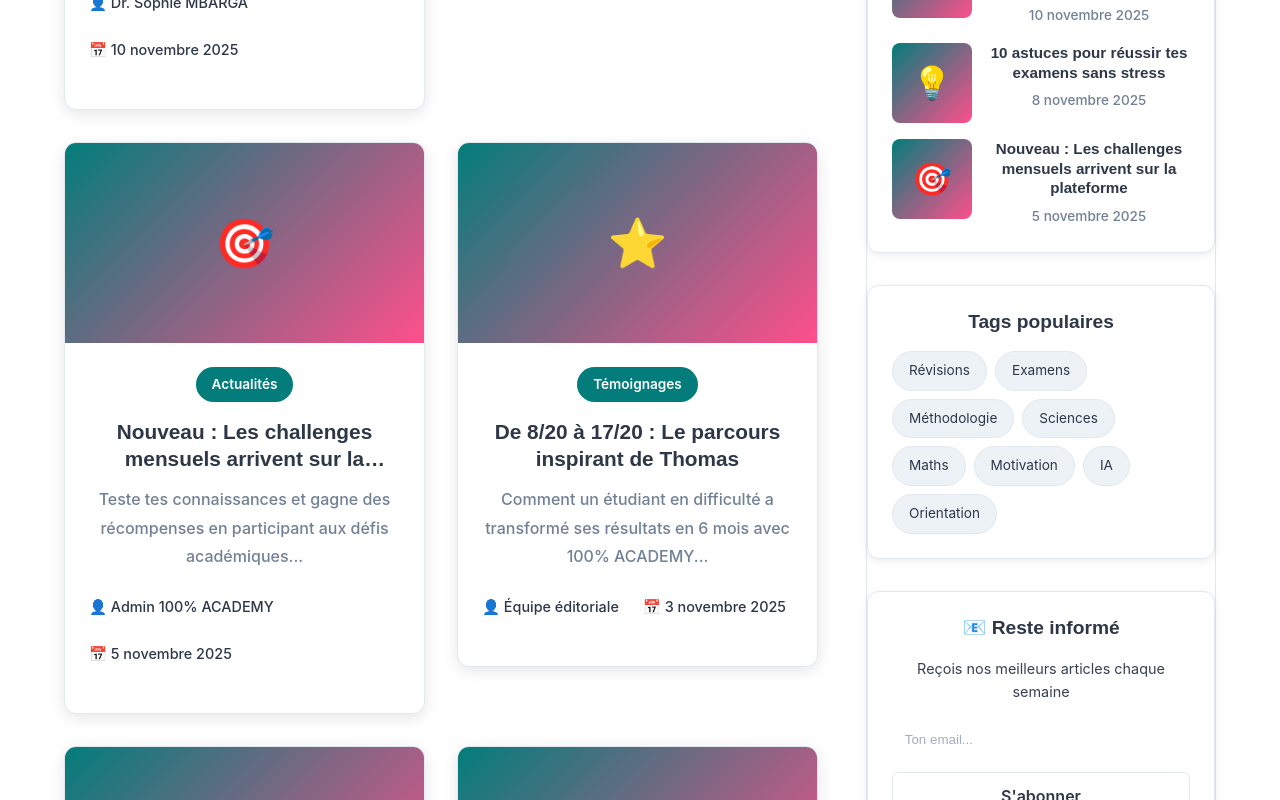
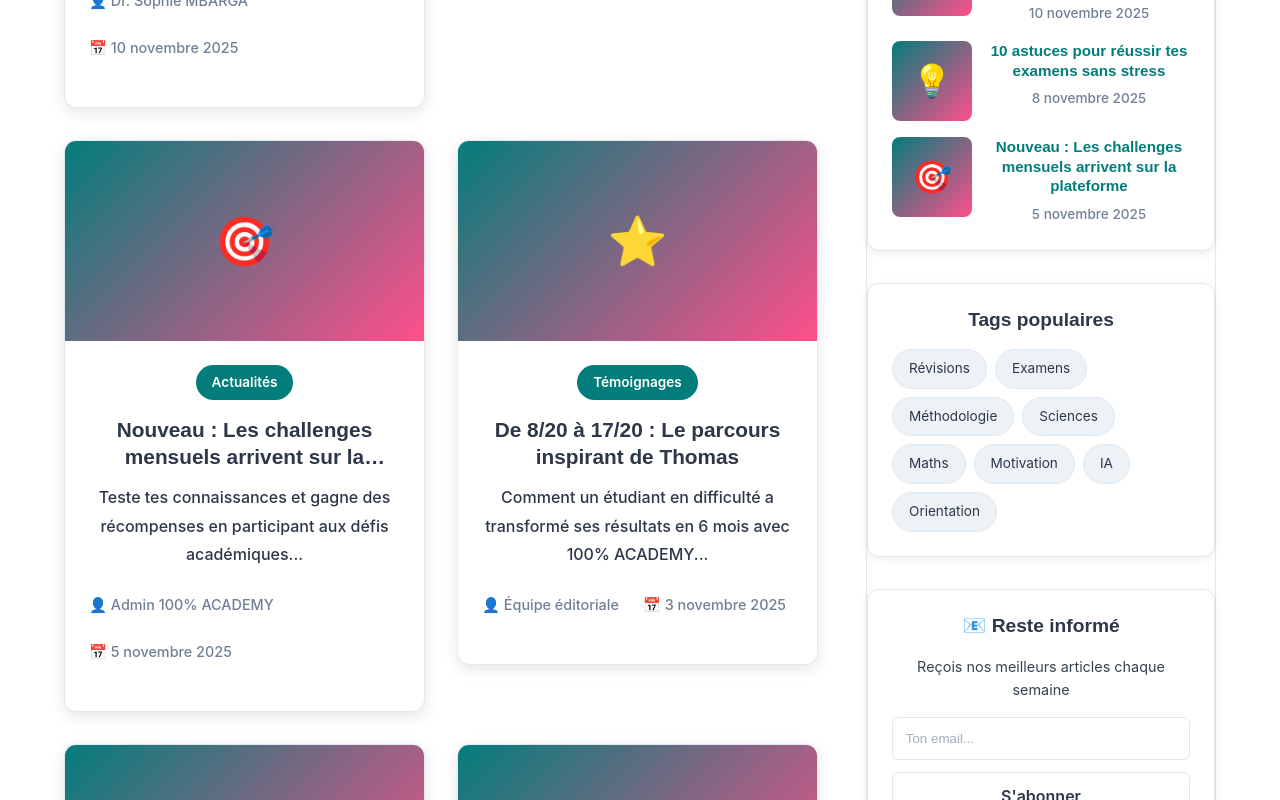
Before and after one commit to pegazus-alpha/cent_plateform, a React (Vite) app: page /blog in a window 1280 px wide. Shown: the part 1080-1880 px from the top of the page. Built offline with nearby package versions, Linux system fonts and the light colour scheme; no server answers.

Commit message:
conversion en pwa

```diff
--- a/src/App.jsx
+++ b/src/App.jsx
@@ -2,7 +2,7 @@ import React from 'react';
 import { BrowserRouter as Router, Routes, Route } from 'react-router-dom';
 import { HelmetProvider } from 'react-helmet-async';
 import { LanguageProvider } from './context/LanguageContext';
-import { ThemeProvider } from './hooks/useTheme';
+import { ThemeProvider } from './hooks/useTheme.jsx';
 import Header from './components/common/Header';
 import Footer from './components/common/Footer';
 import OfflineBanner from './components/common/OfflineBanner';
--- a/src/components/common/ThemeToggle.jsx
+++ b/src/components/common/ThemeToggle.jsx
@@ -1,5 +1,5 @@
 import React from 'react';
-import { useTheme } from '../../hooks/useTheme';
+import { useTheme } from '../../hooks/useTheme.jsx';
 import './ThemeToggle.css';
 
 const ThemeToggle = () => {
--- /dev/null
+++ b/src/hooks/useTheme.jsx
@@ -0,0 +1,76 @@
+import React, { useState, useEffect, useContext, createContext } from 'react';
+import { STORAGE_KEYS } from '../utils/constants';
+
+// Créer le contexte du thème
+const ThemeContext = createContext();
+
+// Provider du thème
+export const ThemeProvider = ({ children }) => {
+  const [theme, setTheme] = useState(() => {
+    // Vérifier d'abord le localStorage
+    const savedTheme = localStorage.getItem(STORAGE_KEYS.THEME);
+    if (savedTheme) {
+      return savedTheme;
+    }
+
+    // Sinon, utiliser la préférence système
+    if (window.matchMedia && window.matchMedia('(prefers-color-scheme: dark)').matches) {
+      return 'dark';
+    }
+
+    return 'light';
+  });
+
+  // Appliquer le thème à l'élément document
+  useEffect(() => {
+    document.documentElement.setAttribute('data-theme', theme);
+    localStorage.setItem(STORAGE_KEYS.THEME, theme);
+  }, [theme]);
+
+  // Écouter les changements de préférence système
+  useEffect(() => {
+    const mediaQuery = window.matchMedia('(prefers-color-scheme: dark)');
+
+    const handleChange = (e) => {
+      // Only change if no manual preference is saved
+      const savedTheme = localStorage.getItem(STORAGE_KEYS.THEME);
+      if (!savedTheme) {
+        setTheme(e.matches ? 'dark' : 'light');
+      }
+    };
+
+    mediaQuery.addEventListener('change', handleChange);
+
+    return () => {
+      mediaQuery.removeEventListener('change', handleChange);
+    };
+  }, []);
+
+  const toggleTheme = () => {
+    setTheme(prevTheme => prevTheme === 'light' ? 'dark' : 'light');
+  };
+
+  const value = {
+    theme,
+    setTheme,
+    toggleTheme,
+    isDark: theme === 'dark'
+  };
+
+  return (
+    <ThemeContext.Provider value={value}>
+      {children}
+    </ThemeContext.Provider>
+  );
+};
+
+// Hook pour utiliser le contexte du thème
+export const useTheme = () => {
+  const context = useContext(ThemeContext);
+
+  if (context === undefined) {
+    throw new Error('useTheme must be used within a ThemeProvider');
+  }
+
+  return context;
+};
--- a/src/styles/dark-mode.css
+++ b/src/styles/dark-mode.css
@@ -17,24 +17,56 @@
   box-shadow: 0 8px 24px var(--shadow-color) !important;
 }
 
-/* Titres */
-h1, h2, h3, h4, h5, h6 {
+/* Titres - seulement dans les contenus, pas les boutons */
+.content h1, .content h2, .content h3, .content h4, .content h5, .content h6,
+.article-card h1, .article-card h2, .article-card h3,
+.featured-article h1, .featured-article h2, .featured-article h3,
+.service-card h1, .service-card h2, .service-card h3,
+.section-title {
   color: var(--text-primary) !important;
 }
 
-/* Paragraphes et textes */
-p, span, div {
-  color: var(--text-primary);
+/* Textes - plus sélectif pour éviter les conflits */
+.article-content p,
+.article-excerpt,
+.service-description,
+.testimonial-text {
+  color: var(--text-primary) !important;
 }
 
 .text-secondary {
   color: var(--text-secondary) !important;
 }
 
-/* Boutons */
+/* Boutons - préserver les couleurs des CTA */
+.btn-primary,
+.cta-primary {
+  background: var(--primary-green) !important;
+  color: white !important;
+  border-color: var(--primary-green) !important;
+}
+
+.btn-secondary,
+.cta-secondary {
+  background: var(--secondary-pink) !important;
+  color: white !important;
+  border-color: var(--secondary-pink) !important;
+}
+
+.btn-primary:hover,
+.cta-primary:hover {
+  background: var(--primary-green-hover) !important;
+}
+
+.btn-secondary:hover,
+.cta-secondary:hover {
+  background: var(--secondary-pink-hover) !important;
+}
+
+/* Autres boutons génériques */
 .btn,
 .button,
-button:not(.theme-toggle):not(.mobile-menu-btn) {
+button:not(.theme-toggle):not(.mobile-menu-btn):not(.btn-primary):not(.btn-secondary):not(.cta-primary):not(.cta-secondary) {
   background: var(--button-bg);
   color: var(--text-primary);
   border: 1px solid var(--border-color);
@@ -43,7 +75,7 @@ button:not(.theme-toggle):not(.mobile-menu-btn) {
 
 .btn:hover,
 .button:hover,
-button:hover:not(.theme-toggle):not(.mobile-menu-btn) {
+button:hover:not(.theme-toggle):not(.mobile-menu-btn):not(.btn-primary):not(.btn-secondary):not(.cta-primary):not(.cta-secondary) {
   background: var(--bg-tertiary);
   border-color: var(--primary-green);
 }
@@ -102,11 +134,123 @@ textarea::placeholder {
   color: white !important;
 }
 
+/* Hero section - garder les couleurs originales */
+.hero {
+  color: white !important;
+}
+
+.hero h1,
+.hero h2,
+.hero p {
+  color: white !important;
+}
+
+/* Sections avec background spécial */
+.about {
+  background: var(--bg-secondary) !important;
+}
+
+/* Cartes de la section "qui sommes nous" */
+.pillar-card {
+  background: var(--card-bg) !important;
+  color: var(--text-primary) !important;
+  box-shadow: 0 4px 16px var(--shadow-color) !important;
+}
+
+.pillar-card h3 {
+  color: var(--text-primary) !important;
+}
+
+.pillar-card p {
+  color: var(--text-secondary) !important;
+}
+
+.services {
+  background: var(--bg-primary) !important;
+}
+
+.testimonials {
+  background: var(--bg-secondary) !important;
+}
+
+.community {
+  background: var(--bg-primary) !important;
+}
+
+/* Service cards - conserver l'effet pink */
+.service-card .service-icon {
+  background: var(--secondary-pink) !important;
+  color: white !important;
+}
+
+/* Icônes des piliers */
+.pillar-icon {
+  color: var(--primary-green) !important;
+}
+
+.pillar-card:nth-child(even) .pillar-icon {
+  color: var(--secondary-pink) !important;
+}
+
+/* Testimonials */
+.testimonial-card {
+  background: var(--card-bg) !important;
+  border-left: 4px solid var(--secondary-pink) !important;
+}
+
+/* Stats et compteurs */
+.stat-card {
+  background: var(--card-bg) !important;
+  color: var(--text-primary) !important;
+  box-shadow: 0 4px 16px var(--shadow-color) !important;
+}
+
+.stat-number {
+  color: var(--primary-green) !important;
+}
+
+.stat-label {
+  color: var(--text-secondary) !important;
+}
+
 /* Footer */
 footer {
   background: var(--bg-secondary) !important;
   color: var(--text-primary) !important;
   border-top: 1px solid var(--border-color);
+}
+
+footer h4 {
+  color: var(--text-primary) !important;
+}
+
+footer a {
+  color: var(--text-secondary) !important;
+  transition: color var(--transition-base);
+}
+
+footer a:hover {
+  color: var(--secondary-pink) !important;
+}
+
+/* Navigation */
+nav a {
+  color: var(--text-primary) !important;
+}
+
+nav a:hover {
+  color: var(--secondary-pink) !important;
+}
+
+/* Form elements */
+input, textarea, select {
+  background: var(--input-bg) !important;
+  color: var(--text-primary) !important;
+  border: 1px solid var(--border-color) !important;
+}
+
+input::placeholder, textarea::placeholder {
+  color: var(--text-tertiary) !important;
 }
 
 /* Overlay */
--- a/src/styles/variables.css
+++ b/src/styles/variables.css
@@ -80,9 +80,13 @@
   --input-bg: #2d3748;
   --button-bg: #4a5568;
 
-  /* Ajuster les couleurs primaires pour le contraste */
+  /* Garder les couleurs primaires visibles en mode sombre */
   --primary-green: #4fd1c7;
   --primary-green-hover: #68d391;
+  --secondary-pink: #f093fb;
+  --secondary-pink-hover: #f8b6fd;
+
+  /* Ajuster les autres couleurs */
   --gray-light: #4a5568;
   --gray-medium: #a0aec0;
   --off-white: #2d3748;
```
